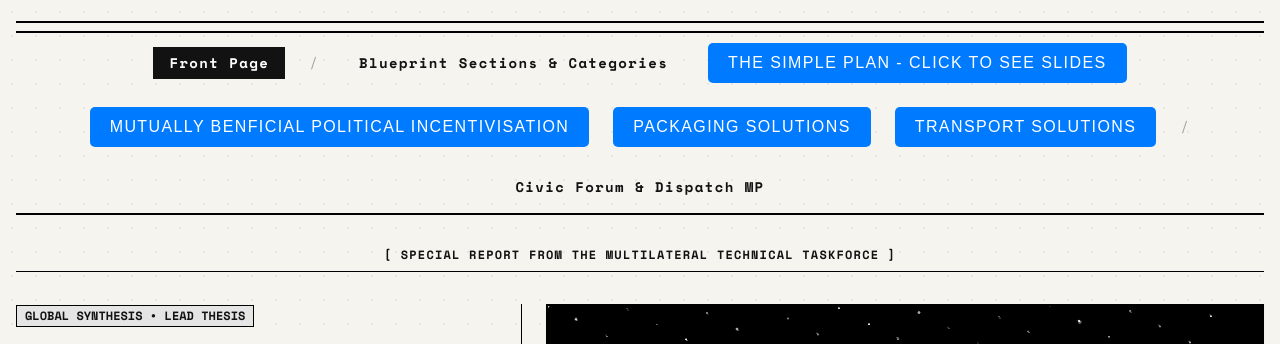
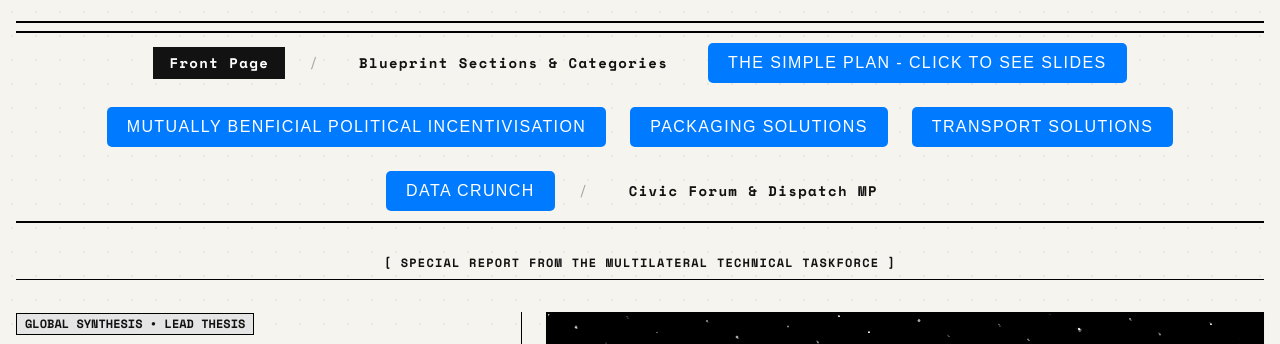
Before and after one commit to infoprodneedham-hash/global-equalizer, a plain HTML site: page index.html in a window 1280 px wide. Shown: the part 384-728 px from the top of the page. Drawn offline with nearby package versions, Linux system fonts and the light colour scheme; a web font is replaced by a local one.

Commit message:
Fix anchor tag closure and add new link

```diff
--- a/index.html
+++ b/index.html
@@ -159,7 +159,8 @@
   Packaging Solutions
 </a><a href="https://transport-chi-seven.vercel.app" target="_blank" rel="noopener noreferrer" style="display: inline-block; padding: 10px 20px; font-size: 16px; color: #ffffff; background-color: #007bff; text-decoration: none; border-radius: 5px; font-family: sans-serif;">
   Transport Solutions
-</a>
+</a> <a href="https://network-sooty-psi.vercel.app" target="_blank" rel="noopener noreferrer" style="display: inline-block; padding: 10px 20px; font-size: 16px; color: #ffffff; background-color: #007bff; text-decoration: none; border-radius: 5px; font-family: sans-serif;">
+Data Crunch</a>
 
         <span class="text-neutral-400">/</span>
         <button onclick="navigateToPage('page-dispatch')" id="nav-btn-dispatch" class="tab-btn px-4 py-1.5 transition-all font-bold hover:bg-black hover:text-white rounded-none">
```
